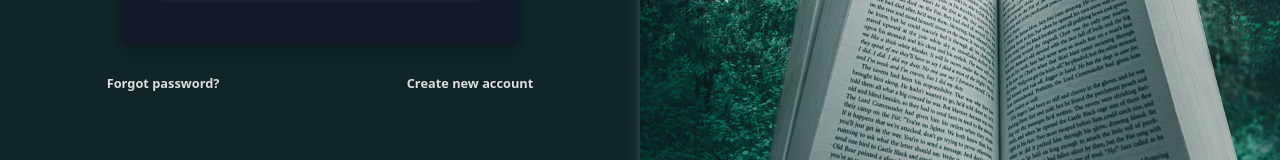
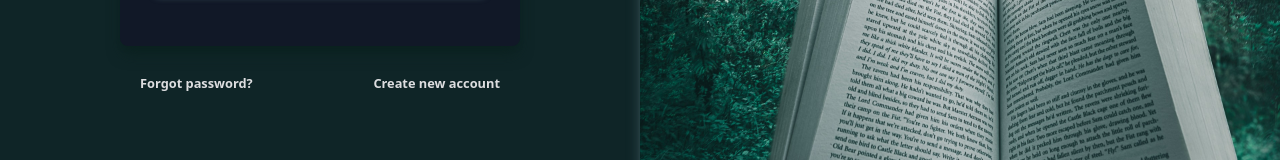
Before and after one commit to HughesSeanKyle/project-three-top-library, a React (Create React App) app: page /auth/signin in a window 1280 px wide. Shown: the part 560-720 px from the top of the page. Built offline with nearby package versions, Linux system fonts and the light colour scheme.

Commit message:
Adjust widths

```diff
--- a/src/pages/SignIn.js
+++ b/src/pages/SignIn.js
@@ -37,7 +37,7 @@ const SignIn = () => {
 						SIGNIN
 					</button>
 				</form>
-				<div className="flex flex-wrap mt-6 relative w-2/3 mobile-width-reset text-custom-white font-semibold">
+				<div className="max-w-[360px] flex flex-wrap mt-6 relative w-2/3 mobile-width-reset text-custom-white font-semibold">
 					<div className="w-1/2">
 						<a
 							href="#pablo"
```
